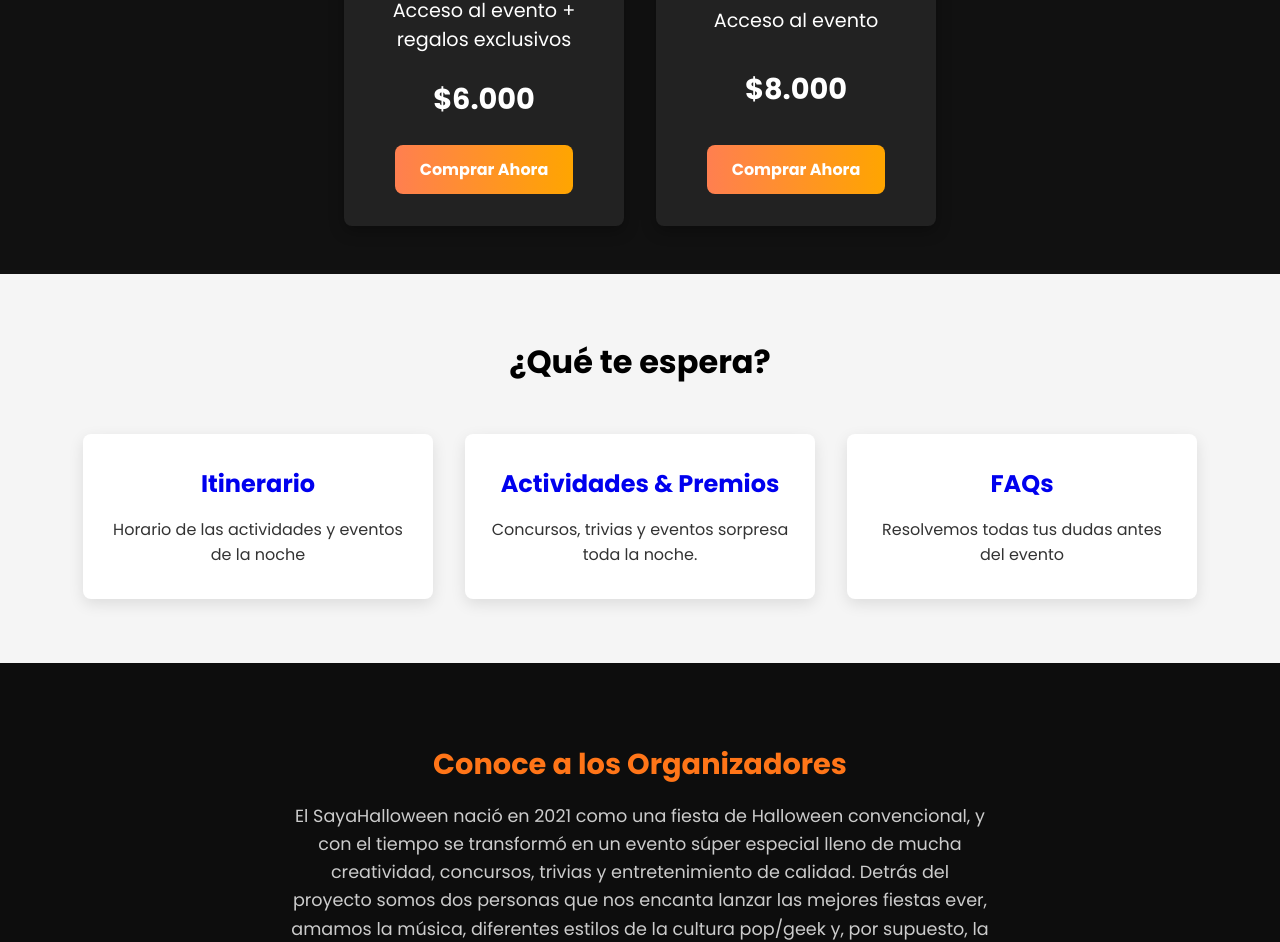
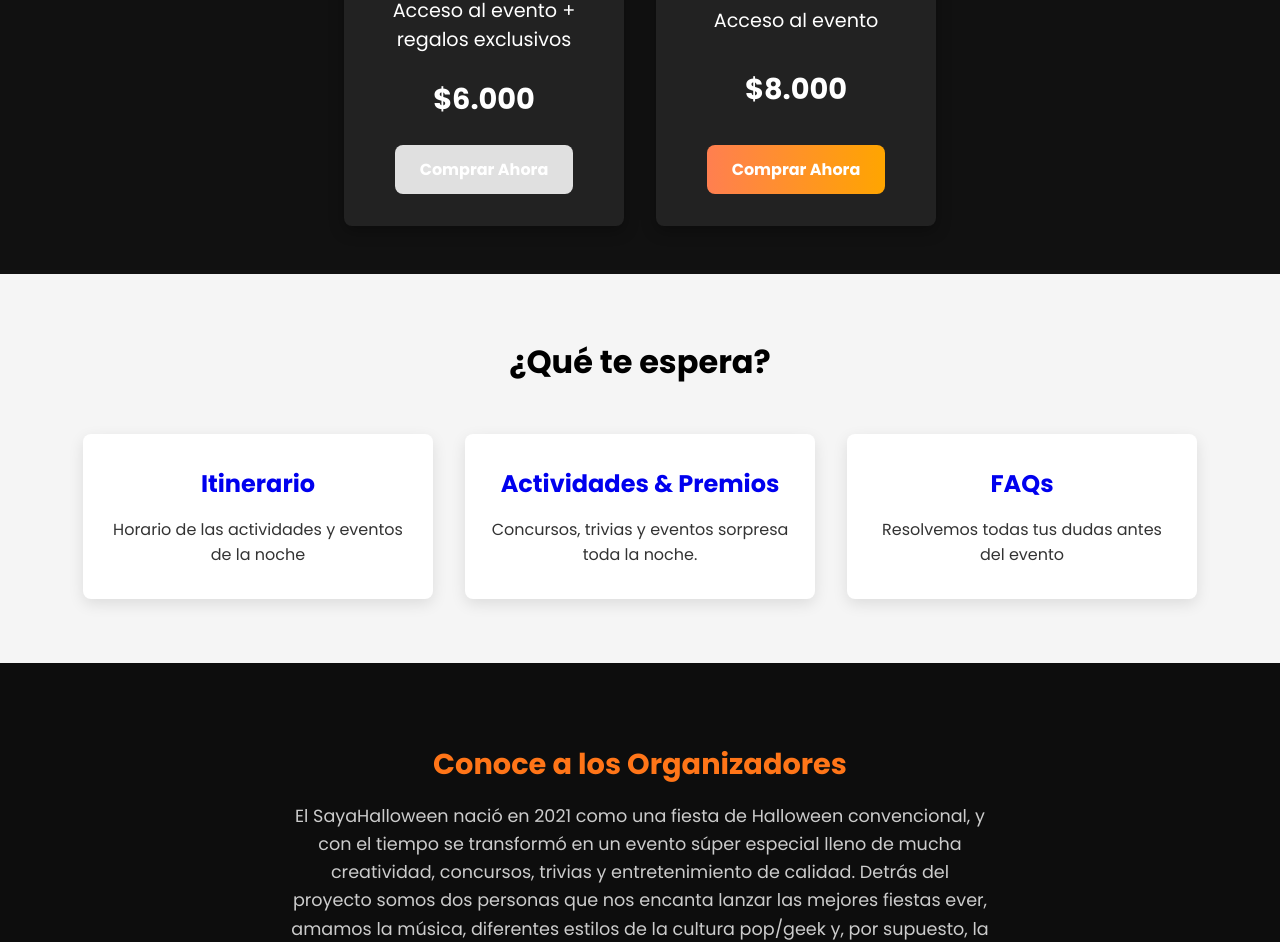
Before and after one commit to manuelsayago15/sayahalloween, a React (Vite) app: page / in a window 1280 px wide. Shown: the part 1091-2033 px from the top of the page. Built offline with nearby package versions, Linux system fonts and the light colour scheme; no server answers; the database is empty.

Commit message:
Presale sold

```diff
--- a/src/pages/components/Tickets.jsx
+++ b/src/pages/components/Tickets.jsx
@@ -21,7 +21,7 @@ const Tickets = () => {
                     <h3>Preventa</h3>
                     <p>Acceso al evento + regalos exclusivos</p>
                     <p><strong>$6.000</strong></p>
-                    <button className="btn-buy-tickets" onClick={() => handleModalTicket("preventa")}>Comprar Ahora</button>
+                    <button className="btn-buy-tickets disabled-buy-button" disabled onClick={() => handleModalTicket("preventa")}>Comprar Ahora</button>
                 </div>
                 <div className="ticket-card">
                     <h3>General</h3>
```
